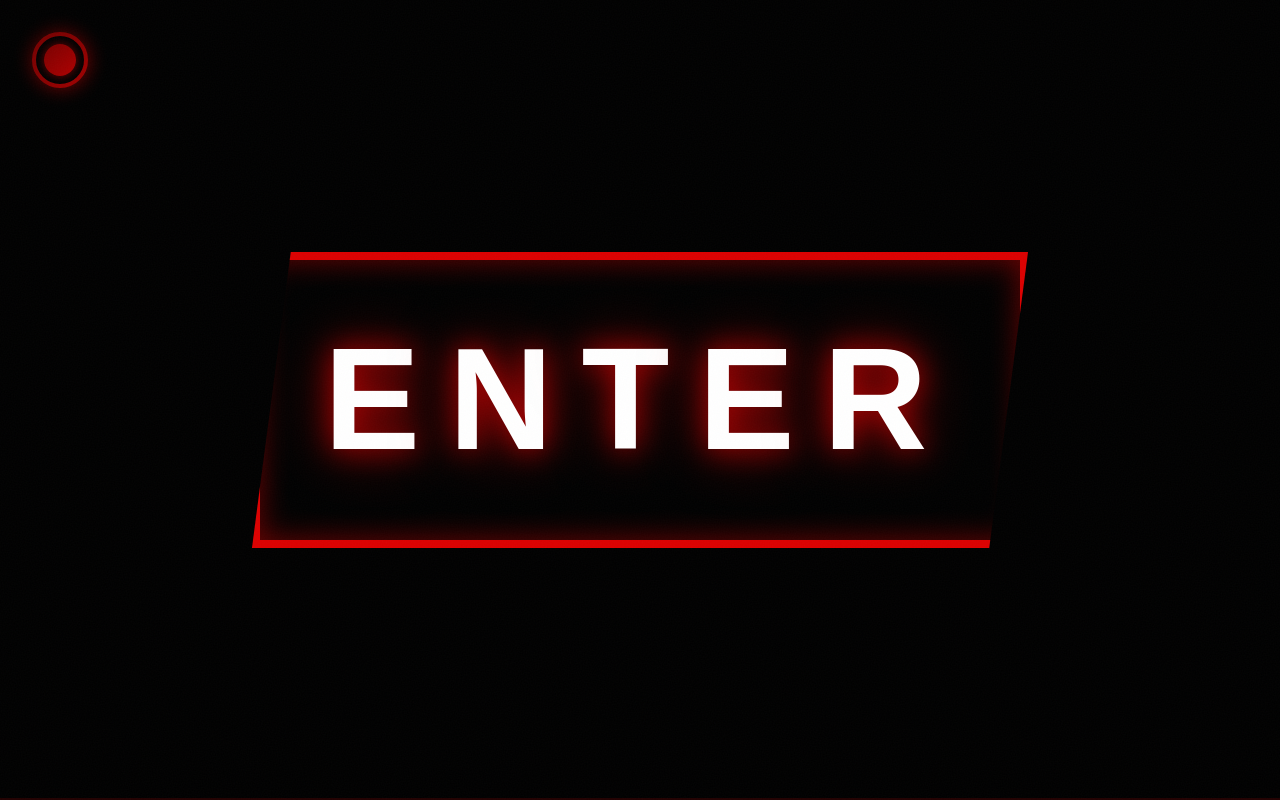
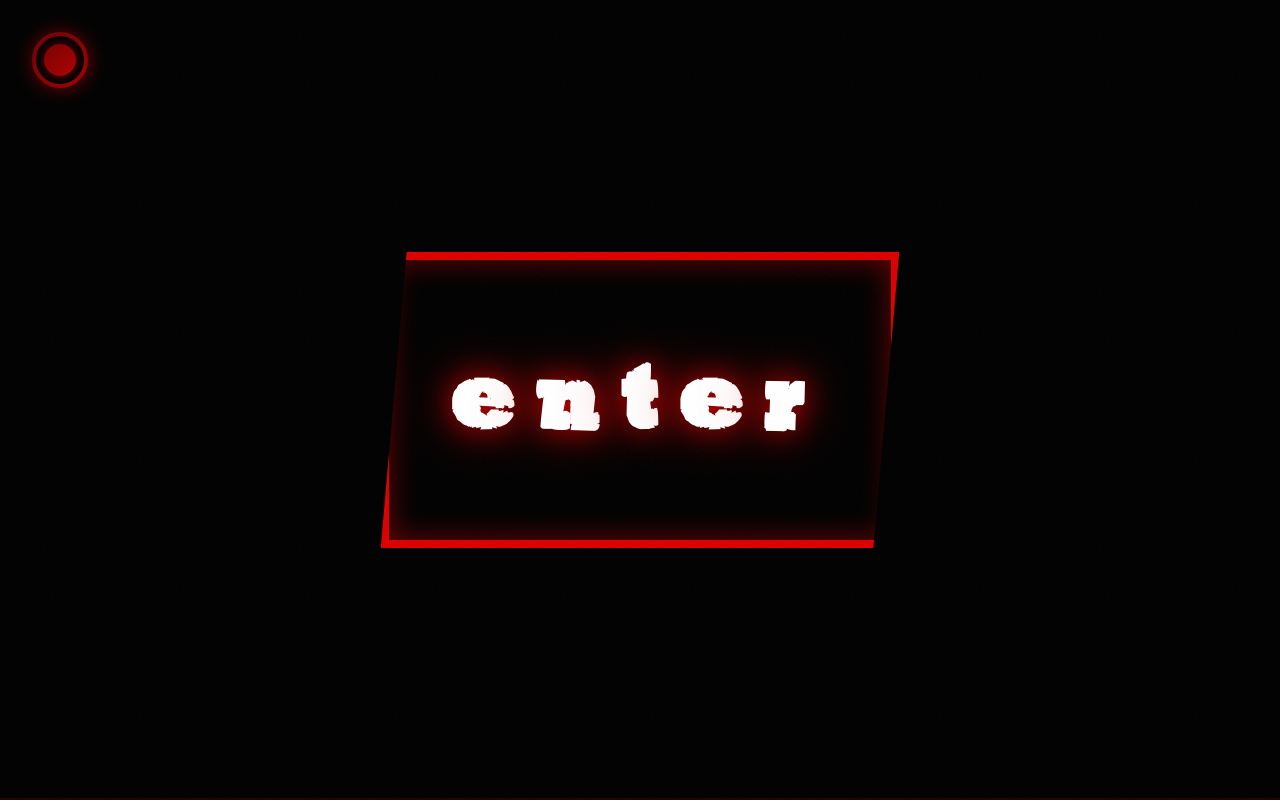
Before and after one commit to StartDowns1/JAYK47, an Astro site: page / in a window 1280 px wide. Built offline with nearby package versions, Linux system fonts and the light colour scheme; Astro itself is replaced by a stand-in of ours; a web font is replaced by a local one.

Commit message:
Update index.astro

```diff
--- a/src/pages/index.astro
+++ b/src/pages/index.astro
@@ -12,14 +12,22 @@ import App from '../components/App.jsx';
   <meta name="apple-mobile-web-app-status-bar-style" content="black-translucent">
   <title>JAYK47</title>
 
-  <!-- Green Mind Font (You'll need to upload the font file to your public folder) -->
+  <!-- Green Mind Font -->
   <style>
     @font-face {
       font-family: 'Green Mind';
-      src: url('/GREEN MIND___.ttf') format('truetype');
+      src: url('/fonts/GREEN MIND___.ttf') format('truetype');
       font-weight: normal;
       font-style: normal;
       font-display: swap;
+    }
+
+    /* Fallback if font doesn't load */
+    @font-face {
+      font-family: 'Green Mind';
+      src: local('Impact'), local('Arial Black');
+      font-weight: normal;
+      font-style: normal;
     }
   </style>
 
@@ -35,7 +43,7 @@ import App from '../components/App.jsx';
       margin: 0;
       padding: 0;
       overflow: hidden;
-      font-family: 'Green Mind', -apple-system, BlinkMacSystemFont, 'Segoe UI', 'Roboto', sans-serif;
+      font-family: 'Green Mind', 'Impact', 'Arial Black', -apple-system, BlinkMacSystemFont, 'Segoe UI', 'Roboto', sans-serif;
       -webkit-font-smoothing: antialiased;
       -moz-osx-font-smoothing: grayscale;
       background: #000;
```
